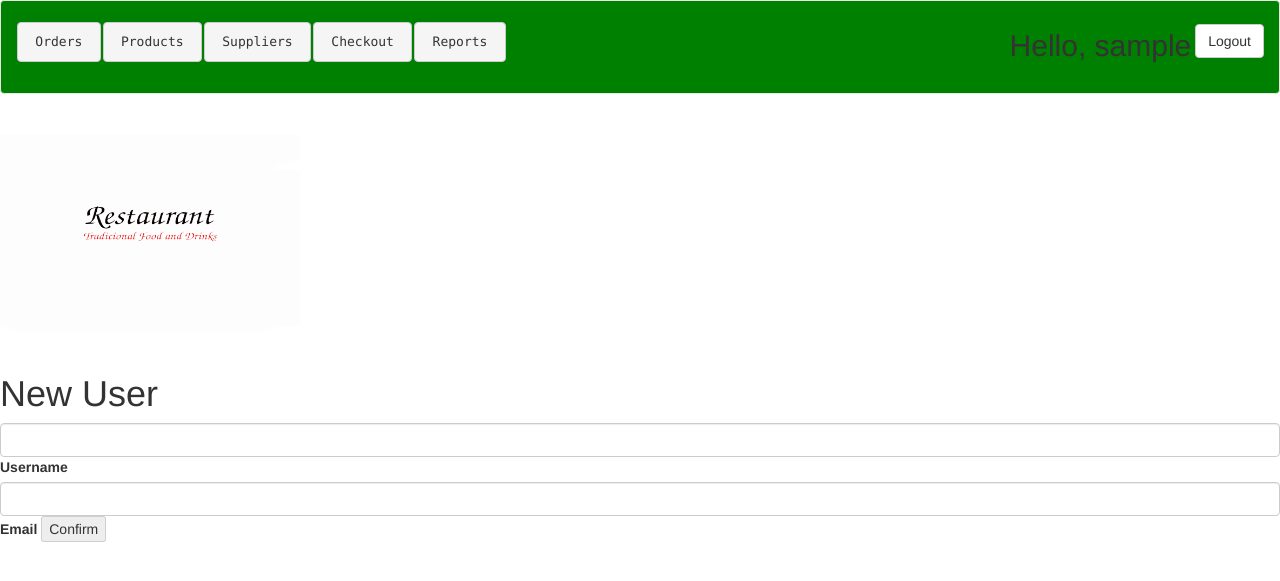
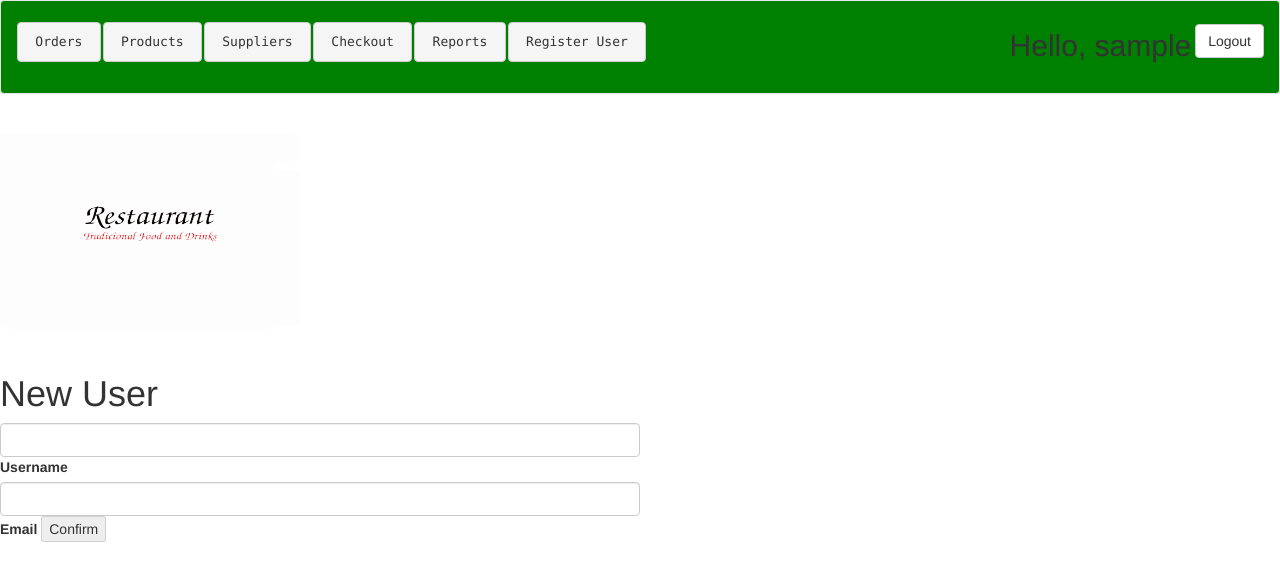
Before and after one commit to Cesar-rso/FoodServer, a Django app: page /new_user in a window 1280 px wide. Shown: the top 581 px of the page. Run offline with Django 3.2, Linux system fonts and the light colour scheme; the visitor is signed in with stand-in values (Sample User, id 1); some libraries are stand-ins or nearby versions.

Commit message:
Added 'Register User' link

```diff
--- a/orders/templates/orders/base.html
+++ b/orders/templates/orders/base.html
@@ -40,6 +40,11 @@
         <div class="navbar navbar-left">
             <a href="{% url 'reports' %}"><h2 style="color:black"><pre> Reports </pre></h2></a>
         </div>
+        {% if user.is_superuser %}
+        <div class="navbar navbar-left">
+            <a href="{% url 'new_user' %}"><h2 style="color:black"><pre> Register User </pre></h2></a>
+        </div>
+        {% endif %}
         <form class="navbar-form navbar-right" role="logout" method="post" action="logout">
              {% csrf_token %}
                 <div class="form-group">
--- a/orders/templates/orders/newpass.html
+++ b/orders/templates/orders/newpass.html
@@ -3,7 +3,7 @@
 {% block body %}
   <br>
   <h1>{{ message }}</h1>
-<div>
+<div style="width:50%">
   <form action="{% url 'initial_password' %}" method="post">
       {% csrf_token %}
       <input type="hidden" name="username" value="{{ username }}">
--- a/orders/templates/orders/newuser.html
+++ b/orders/templates/orders/newuser.html
@@ -3,7 +3,7 @@
 {% block body %}
   <br>
   <h1>New User</h1>
-<div>
+<div style="width:50%">
   <form action="{% url 'new_user' %}" method="post">
       {% csrf_token %}
       <input type="text" class="form-control" name="username" value="">
@@ -15,9 +15,9 @@
   </form>
 </div>
 <script>
-  const user = document.getElementByName("username");
-  const email = document.getElementByName("email");
-  const confbutton = document.getElementByName("Confirm");
+  const user = document.getElementsByName("username")[0];
+  const email = document.getElementsByName("email")[0];
+  const confbutton = document.getElementsByName("Confirm")[0];
   const log = document.getElementById("values");
 
   email.addEventListener("input", Confirmation);
```
